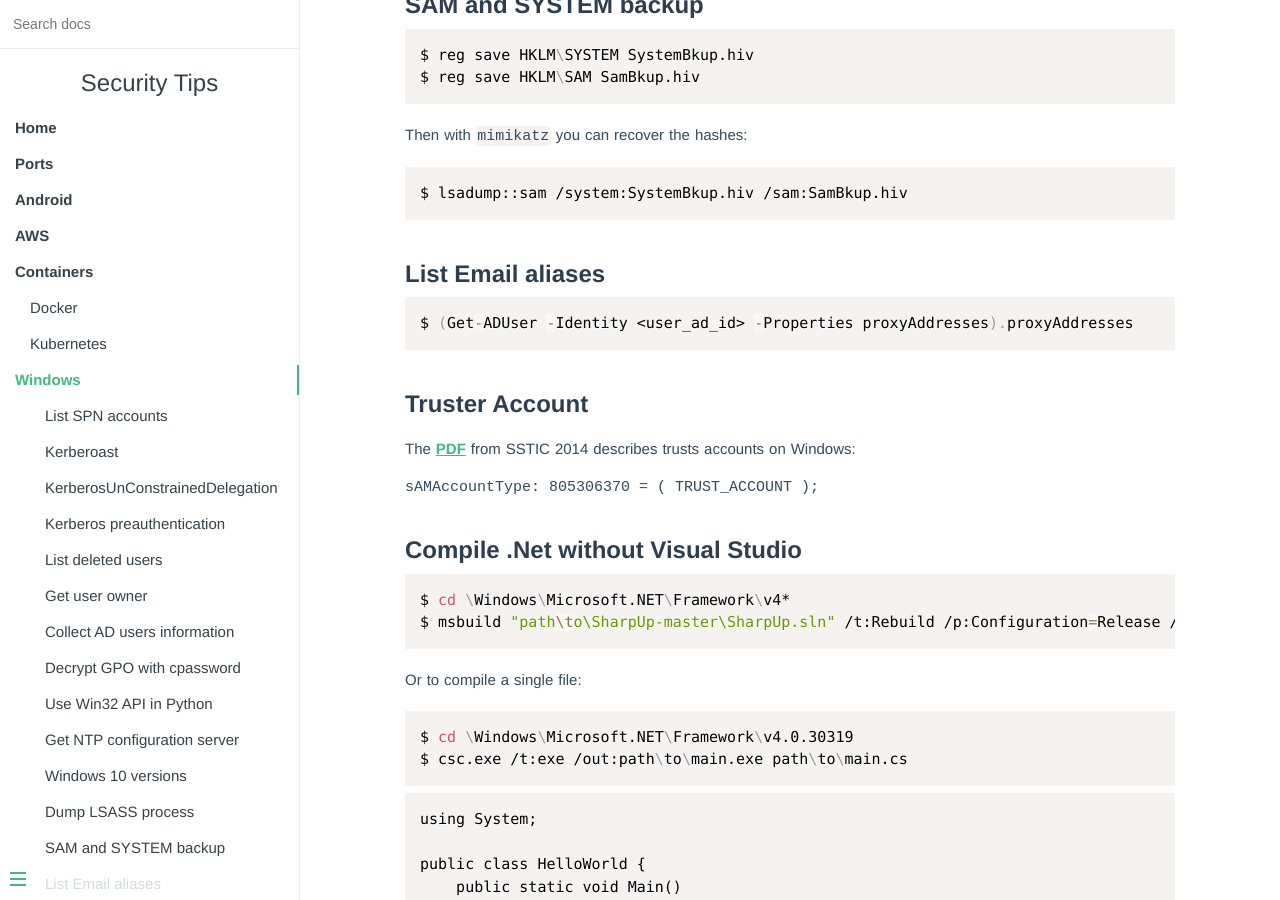
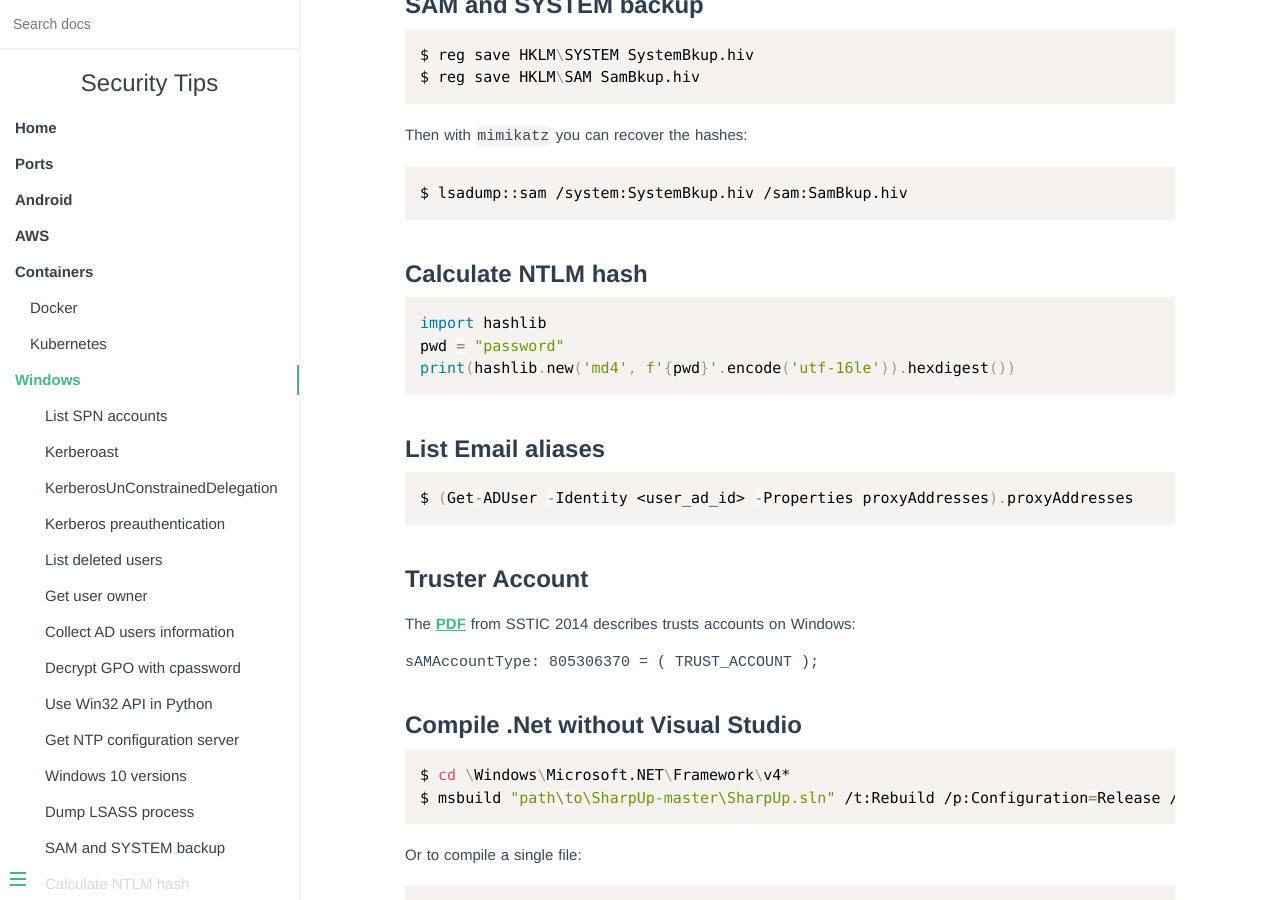
Before and after one commit to vincd/security-tips, an MkDocs documentation site: the page built from docs/windows.md, in a window 1280 px wide and 900 px high, scrolled down 5211 px. Built offline with MkDocs 1.6.1, drawn with Linux system fonts in a browser that asks for light colours.

Commit message:
Add script to calculate NTLM hash

````diff
--- a/docs/windows.md
+++ b/docs/windows.md
@@ -237,6 +237,15 @@ $ lsadump::sam /system:SystemBkup.hiv /sam:SamBkup.hiv
 ```
 
 
+### Calculate NTLM hash
+
+```python
+import hashlib
+pwd = "password"
+print(hashlib.new('md4', f'{pwd}'.encode('utf-16le')).hexdigest())
+```
+
+
 ### List Email aliases
 ```powershell
 $ (Get-ADUser -Identity <user_ad_id> -Properties proxyAddresses).proxyAddresses
````
